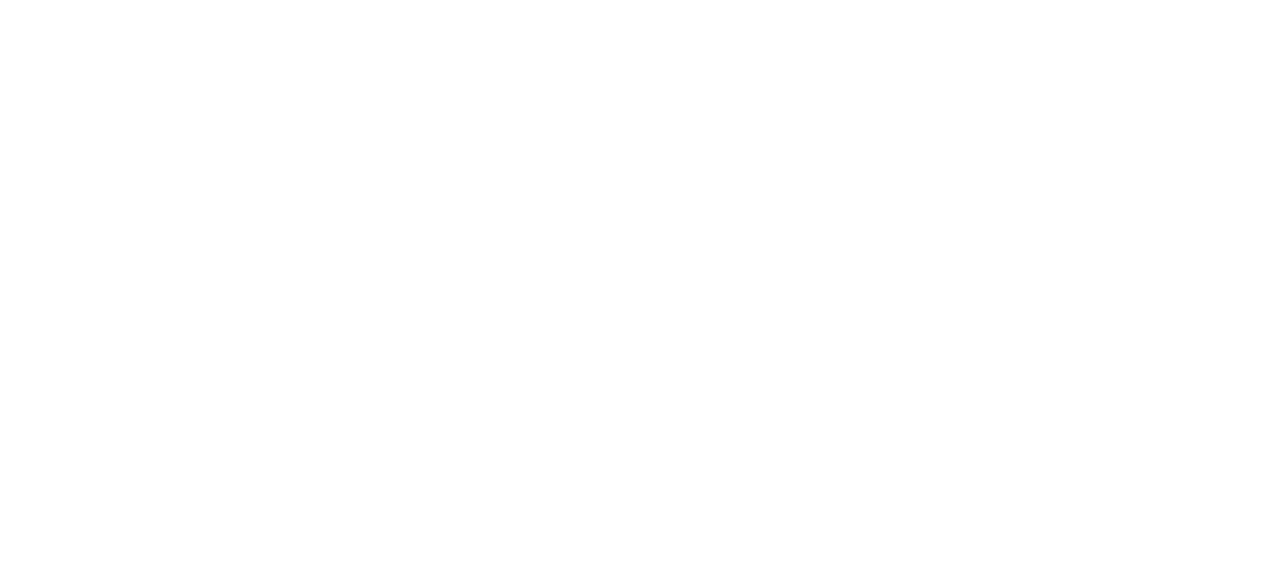
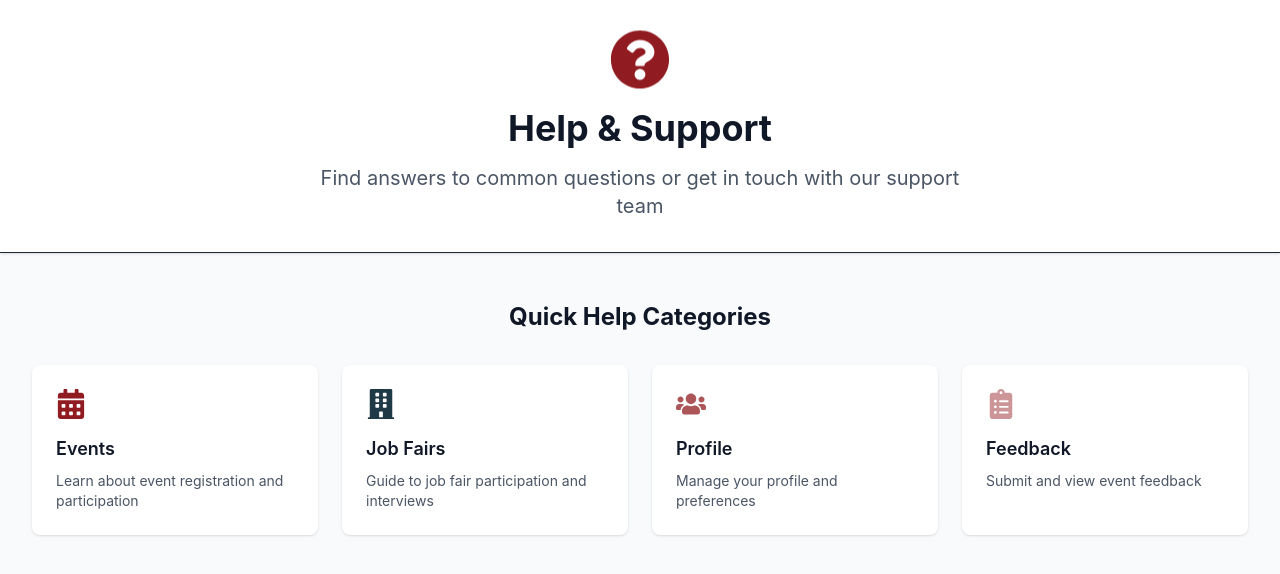
Before and after one commit to ITI-Event-Mangment-Porject/Frontend, a React (Vite) app: page /support in a window 1280 px wide. Before the commit this address led to /admin/dashboard. Shown: the top 574 px of the page. Built offline with nearby package versions, Linux system fonts and the light colour scheme.

Commit message:
add Help Categories

```diff
--- /dev/null
+++ b/src/components/common/Help.jsx
@@ -0,0 +1,94 @@
+import {
+  FaQuestionCircle,
+  FaUsers,
+  FaCalendarAlt,
+  FaBuilding,
+  FaClipboardList,
+} from 'react-icons/fa';
+
+/* state */
+
+/* data */
+
+// Quick help categories
+const helpCategories = [
+  {
+    icon: FaCalendarAlt,
+    title: 'Events',
+    description: 'Learn about event registration and participation',
+    color: 'var(--primary-500)',
+  },
+  {
+    icon: FaBuilding,
+    title: 'Job Fairs',
+    description: 'Guide to job fair participation and interviews',
+    color: 'var(--secondary-500)',
+  },
+  {
+    icon: FaUsers,
+    title: 'Profile',
+    description: 'Manage your profile and preferences',
+    color: 'var(--primary-400)',
+  },
+  {
+    icon: FaClipboardList,
+    title: 'Feedback',
+    description: 'Submit and view event feedback',
+    color: 'var(--primary-300)',
+  },
+];
+
+/* functionalitiy */
+
+const Help = () => {
+  return (
+    <div className="min-h-screen bg-gray-50">
+      <div className="bg-white shadow-sm border-b">
+        <div className="max-w-7xl mx-auto px-4 sm:px-6 lg:px-8 py-8">
+          <div className="text-center">
+            <FaQuestionCircle
+              className="mx-auto text-6xl mb-4 animate-float"
+              style={{ color: 'var(--primary-500)' }}
+            />
+            <h1 className="text-4xl font-bold text-gray-900 mb-4">
+              Help & Support
+            </h1>
+            <p className="text-xl text-gray-600 max-w-2xl mx-auto">
+              Find answers to common questions or get in touch with our support
+              team
+            </p>
+          </div>
+        </div>
+      </div>
+
+      <div className="max-w-7xl mx-auto px-4 sm:px-6 lg:px-8 py-12">
+        <section className="mb-12">
+          <h2 className="text-2xl font-bold text-gray-900 mb-8 text-center">
+            Quick Help Categories
+          </h2>
+          <div className="grid grid-cols-1 md:grid-cols-2 lg:grid-cols-4 gap-6">
+            {helpCategories.map((category, index) => (
+              <div
+                key={index}
+                className="bg-white rounded-lg p-6 shadow-sm hover:shadow-md transition-shadow duration-200 cursor-pointer group"
+              >
+                <category.icon
+                  className="text-3xl mb-4 group-hover:animate-bounce"
+                  style={{ color: category.color }}
+                />
+                <h3 className="text-lg font-semibold text-gray-900 mb-2">
+                  {category.title}
+                </h3>
+                <p className="text-gray-600 text-sm">{category.description}</p>
+              </div>
+            ))}
+          </div>
+        </section>
+
+        <section className="mb-12"></section>
+      </div>
+    </div>
+  );
+};
+
+export default Help;
--- a/src/index.css
+++ b/src/index.css
@@ -2,7 +2,7 @@
    TAILWIND CSS & EXTERNAL IMPORTS
    ======================================== */
 @import 'tailwindcss';
-@import url('https://cdnjs.cloudflare.com/ajax/libs/font-awesome/6.4.0/css/all.min.css');
+/* @import url('https://cdnjs.cloudflare.com/ajax/libs/font-awesome/6.4.0/css/all.min.css'); */
 
 /* ========================================
    CSS CUSTOM PROPERTIES (ROOT VARIABLES)
--- a/src/routes/AppRoutes.jsx
+++ b/src/routes/AppRoutes.jsx
@@ -1,6 +1,7 @@
 import React from 'react';
 import { Routes, Route, Navigate } from 'react-router-dom';
 import UserManagement from '../pages/admin/UserManagement';
+import Help from '../components/common/Help';
 
 // Admin Pages
 // import AdminDashboard from '../pages/admin/Dashboard';
@@ -21,6 +22,8 @@ const AppRoutes = () => {
 
       {/* Catch all route */}
       <Route path="*" element={<Navigate to="/admin/dashboard" replace />} />
+
+      <Route path="/support" element={<Help />} />
     </Routes>
   );
 };
```
